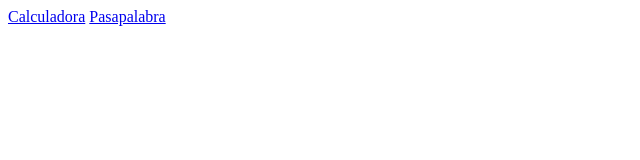
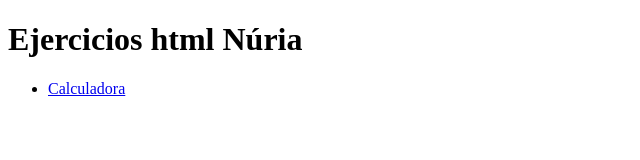
Before and after one commit to nuriaciscar/W02CH3, a website: page index.html in a window 1280 px wide. Shown: the whole page, without its empty margins (0-640 px from the left). Drawn offline with Linux system fonts and the light colour scheme.

```diff
--- a/index.html
+++ b/index.html
@@ -4,10 +4,12 @@
         <meta charset="UTF-8" />
         <meta http-equiv="X-UA-Compatible" content="IE=edge" />
         <meta name="viewport" content="width=device-width, initial-scale=1.0" />
-        <title>Precurso Núria Ciscar</title>
+        <title>Precurso precurso</title>
     </head>
     <body>
-        <a href="/Calculadora-html/index.html">Calculadora</a>
-        <a href="Pasapalabra-html/">Pasapalabra</a>
+        <h1>Ejercicios html Núria</h1>
+        <ul>
+            <li><a href="/Calculadora-html/index.html">Calculadora</a></li>
+        </ul>
     </body>
 </html>
```
